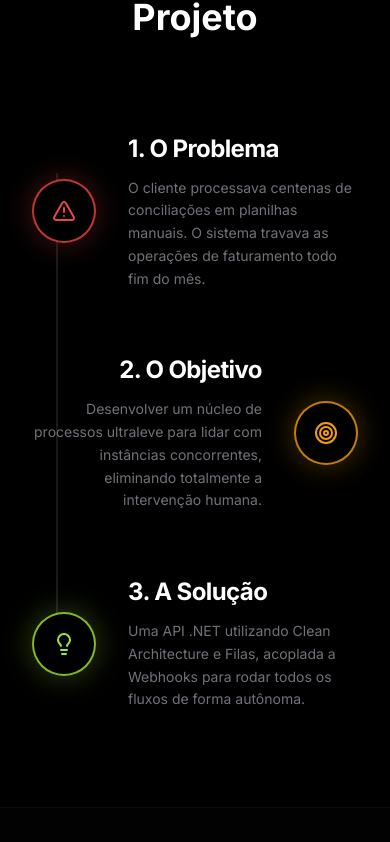
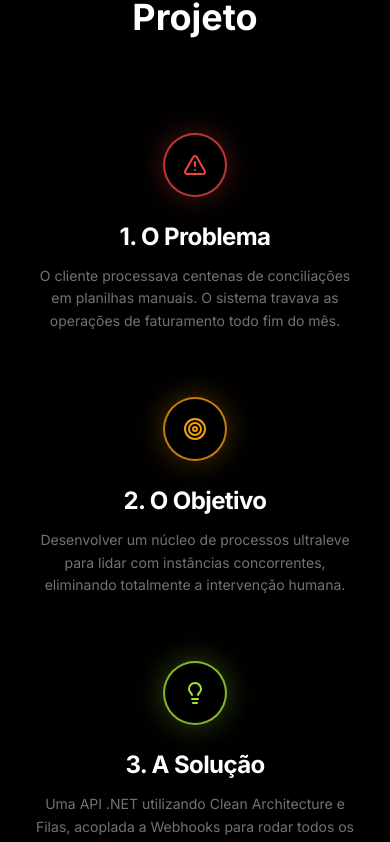
Before and after one commit to Gustavo-Resende/Portfolio, a Next.js app: page /projects/sleipnir in a window 390 px wide. Shown: the part 1959-2801 px from the top of the page. Built offline with nearby package versions, Linux system fonts and the light colour scheme.

Commit message:
style: Remove progress line on Mobile and center text

```diff
--- a/src/app/projects/sleipnir/page.tsx
+++ b/src/app/projects/sleipnir/page.tsx
@@ -303,18 +303,11 @@ function JourneyAnimatedSection() {
   return (
     <div ref={containerRef} className="max-w-4xl mx-auto relative px-4">
 
-      {/* LINHA DE PROGRESSO (DESKTOP E MOBILE ABSOLUTA) */}
-      <div className="absolute
-        md:top-10 md:left-24 md:right-24 md:h-[2px] md:w-auto
-        top-10 bottom-10 left-10 w-[2px] md:bottom-auto
-        bg-white/10 rounded-full z-0 overflow-hidden"
-      >
+      {/* LINHA DE PROGRESSO (APENAS DESKTOP) */}
+      <div className="hidden md:block absolute top-10 left-24 right-24 h-[2px] bg-white/10 rounded-full z-0 overflow-hidden">
         {/* Hack responsivo de framer-motion via CSS Inject */}
         <style jsx>{`
-          .anim-progress { transform-origin: top; transform: scaleY(var(--progress)); width: 100%; height: 100%; }
-          @media (min-width: 768px) {
-            .anim-progress { transform-origin: left; transform: scaleX(var(--progress)); }
-          }
+          .anim-progress { transform-origin: left; transform: scaleX(var(--progress)); width: 100%; height: 100%; }
         `}</style>
         <motion.div
           className="anim-progress bg-lime-primary shadow-[0_0_15px_#a3e635]"
@@ -325,7 +318,7 @@ function JourneyAnimatedSection() {
       <div className="grid grid-cols-1 md:grid-cols-3 gap-16 md:gap-8 relative z-10">
 
         {/* Checkpoint 1 */}
-        <div className="flex flex-row md:flex-col items-center md:items-center text-left md:text-center gap-8 md:gap-6 relative">
+        <div className="flex flex-col items-center text-center gap-6 relative">
           <motion.div
             initial={{ scale: 0, opacity: 0 }} whileInView={{ scale: 1, opacity: 1 }} viewport={{ once:true, margin: "-100px" }}
             className="w-16 h-16 md:w-20 md:h-20 shrink-0 rounded-full bg-black border-2 border-red-500/80 flex items-center justify-center shadow-[0_0_30px_rgba(239,68,68,0.3)]"
@@ -341,7 +334,7 @@ function JourneyAnimatedSection() {
         </div>
 
         {/* Checkpoint 2 */}
-        <div className="flex flex-row-reverse md:flex-col items-center md:items-center text-right md:text-center gap-8 md:gap-6 relative">
+        <div className="flex flex-col items-center text-center gap-6 relative">
           <motion.div
             initial={{ scale: 0, opacity: 0 }} whileInView={{ scale: 1, opacity: 1 }} viewport={{ once:true, margin: "-100px" }}
             className="w-16 h-16 md:w-20 md:h-20 shrink-0 rounded-full bg-black border-2 border-amber-500/80 flex items-center justify-center shadow-[0_0_30px_rgba(245,158,11,0.3)]"
@@ -357,7 +350,7 @@ function JourneyAnimatedSection() {
         </div>
 
         {/* Checkpoint 3 */}
-        <div className="flex flex-row md:flex-col items-center md:items-center text-left md:text-center gap-8 md:gap-6 relative">
+        <div className="flex flex-col items-center text-center gap-6 relative">
           <motion.div
             initial={{ scale: 0, opacity: 0 }} whileInView={{ scale: 1, opacity: 1 }} viewport={{ once:true, margin: "-100px" }}
             className="w-16 h-16 md:w-20 md:h-20 shrink-0 rounded-full bg-black border-2 border-lime-primary/80 flex items-center justify-center shadow-[0_0_30px_rgba(163,230,53,0.3)]"
```
